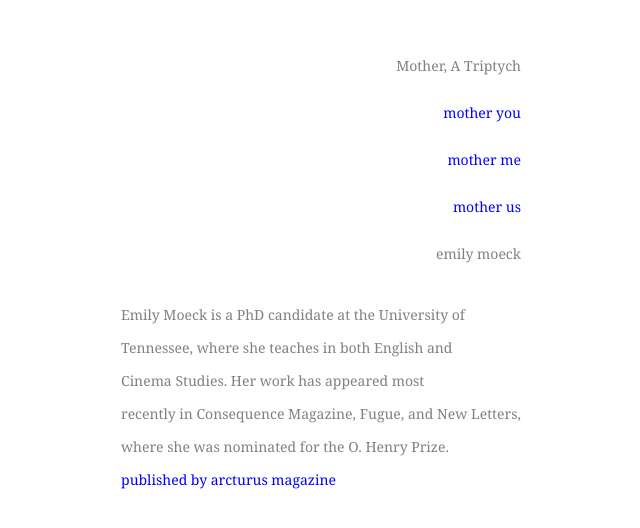
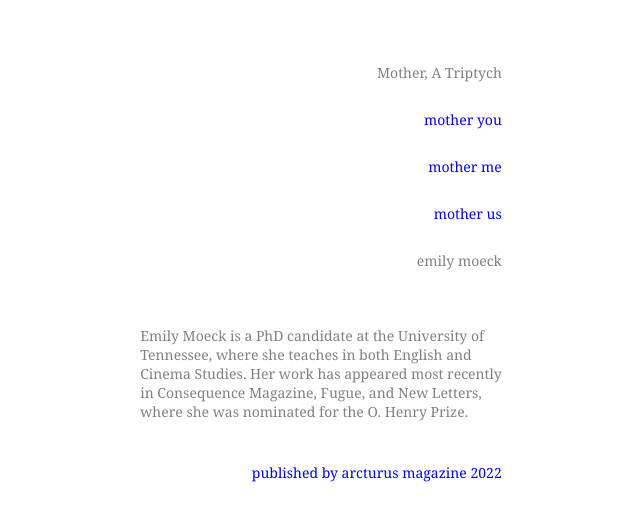
Before and after one commit to yngtdd/mother, a website: page about/about.html in a window 1280 px wide. Shown: the part 128-656 px from the top of the page, without its empty margins (319-959 px from the left). Drawn offline with Linux system fonts and the light colour scheme.

Commit message:
fix: Line breaks

```diff
--- a/about/about.html
+++ b/about/about.html
@@ -15,14 +15,14 @@
            <div><p><a href="/MotherUs.html">mother us</a></p></div>
            <div><p>emily moeck</p></div>
            <div><p></p></div>
-           <div><p>Emily Moeck is a PhD candidate at the University of<div><p></p></div>
-           <div><p>Tennessee, where she teaches in both English and </p></div>
-           <div><p>Cinema Studies. Her work has appeared most</p></div>
-           <div><p>recently in Consequence Magazine, Fugue, and New Letters,</p></div>
-           <div><p>where she was nominated for the O. Henry Prize.</p></div>
            <div><p></p></div>
+           <div><p>Emily Moeck is a PhD candidate at the University of<br/>
+           Tennessee, where she teaches in both English and<br/>
+           Cinema Studies. Her work has appeared most recently<br/>
+           in Consequence Magazine, Fugue, and New Letters,<br/>
+           where she was nominated for the O. Henry Prize.</p></div>
            <div><p></p></div>
-           <div><p><a href="https://arcturus.chireviewofbooks.com/"> published by arcturus magazine</a></p></div>
+           <div><p><a href="https://arcturus.chireviewofbooks.com/"> published by arcturus magazine 2022</a></p></div>
          </div>
        </div>
      </div>
```
